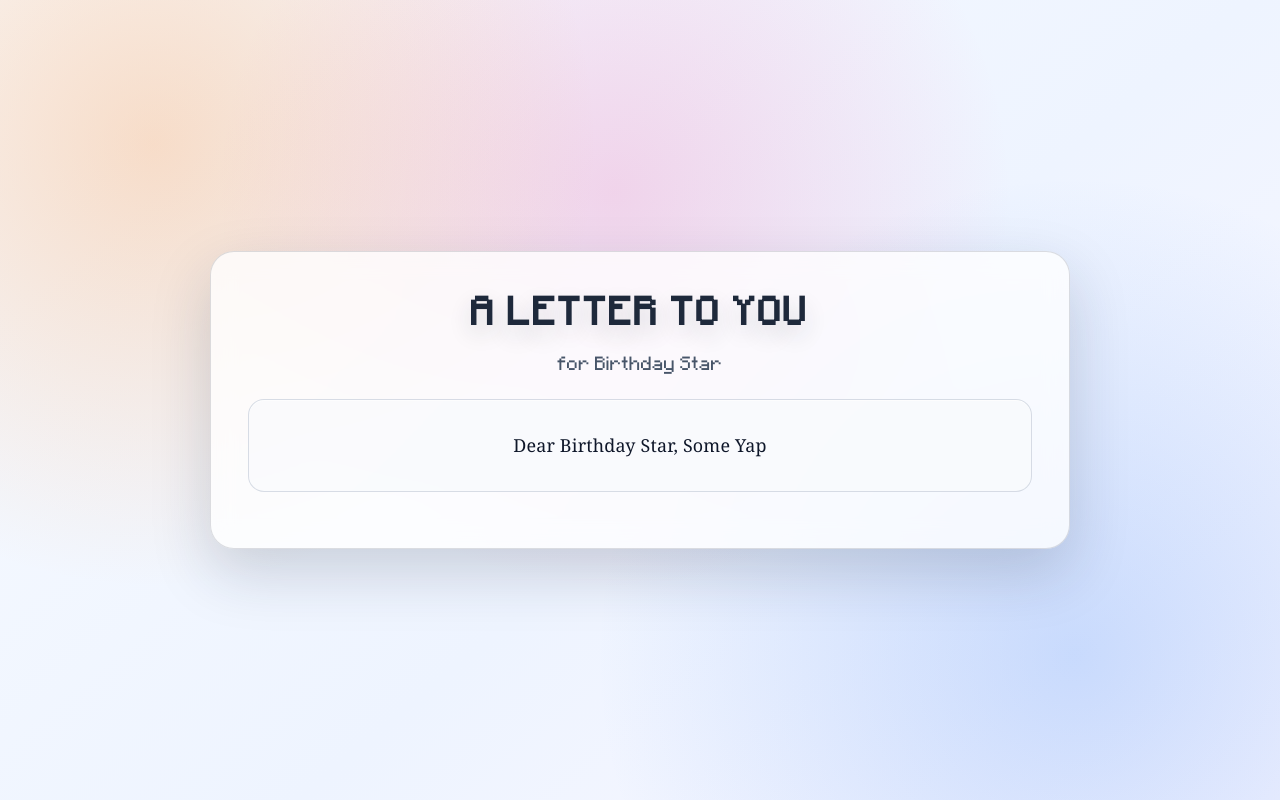
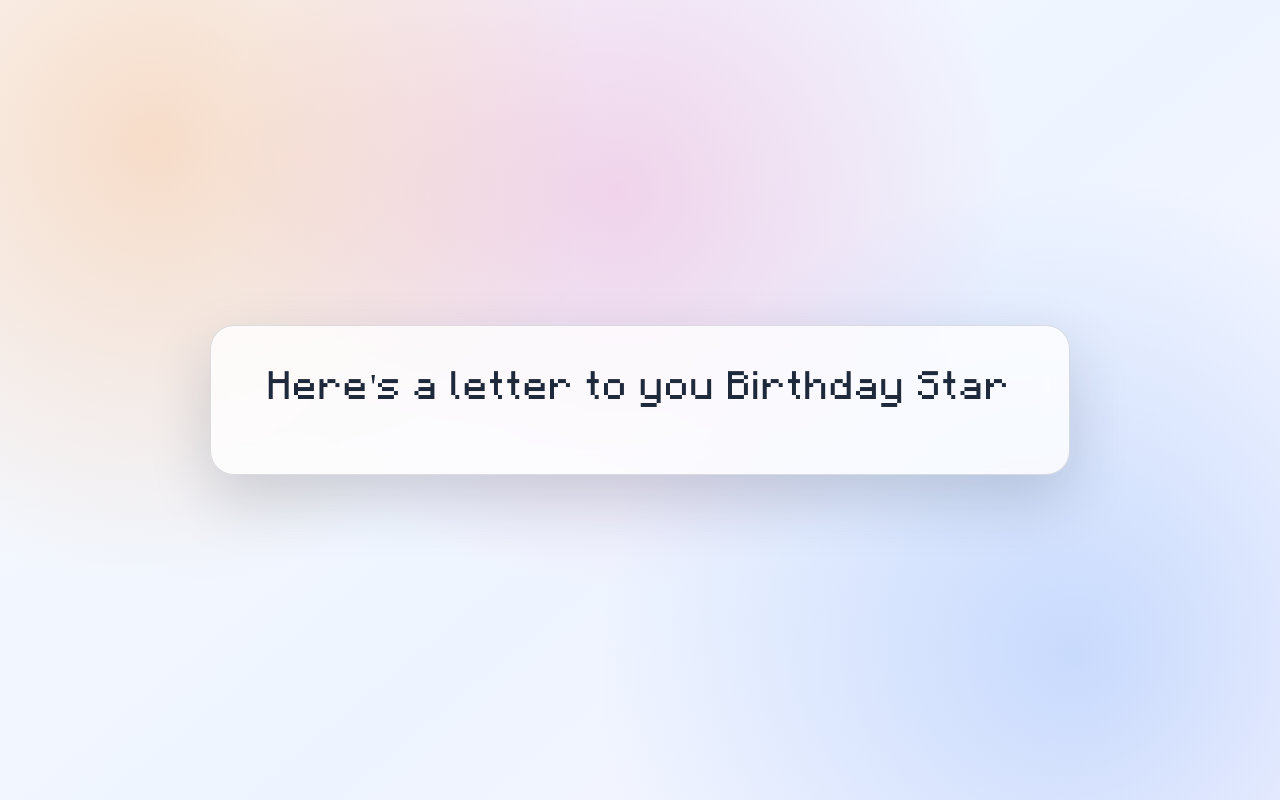
Before and after one commit to iambodha/birthday-website, a Next.js app: page /letter in a window 1280 px wide. Built offline with nearby package versions, Linux system fonts and the light colour scheme; no server answers.

Commit message:
Final Private Version

```diff
--- a/src/app/letter/page.tsx
+++ b/src/app/letter/page.tsx
@@ -57,42 +57,12 @@ export default function LetterPage() {
               color: "#1e293b",
               fontSize: "clamp(1.7rem, 2.8vw, 2.5rem)",
               letterSpacing: "0.04em",
-              textTransform: "uppercase",
-              fontWeight: 900,
-              textShadow: "0 10px 22px rgba(30, 41, 59, 0.16)",
+              fontFamily: "Mojangles",
             }}
           >
-            A Letter To You
+            Here's a letter to you {birthdayName}
           </h1>
-          <p
-            style={{
-              margin: "0.65rem 0 0",
-              color: "#475569",
-              fontSize: "clamp(0.95rem, 1.6vw, 1.08rem)",
-            }}
-          >
-            for {birthdayName}
-          </p>
         </header>
-
-        <article
-          style={{
-            whiteSpace: "pre-wrap",
-            textAlign: "center",
-            color: "#0f172a",
-            fontSize: "clamp(1rem, 1.4vw, 1.15rem)",
-            lineHeight: 1.9,
-            fontFamily: "Georgia, Times New Roman, serif",
-            letterSpacing: "0.01em",
-            borderRadius: "1rem",
-            border: "1px solid rgba(148, 163, 184, 0.35)",
-            background: "rgba(248, 250, 252, 0.72)",
-            padding: "clamp(1.1rem, 2.2vw, 1.8rem)",
-            boxShadow: "inset 0 1px 0 rgba(255, 255, 255, 0.7)",
-          }}
-        >
-          {`Dear ${birthdayName}, Some Yap`}
-        </article>
 
         <footer style={{ textAlign: "center", marginTop: "1.2rem" }}>
           <p
```
Also changed, not shown: 1 other file (tests, documents, lock files or other folders).
